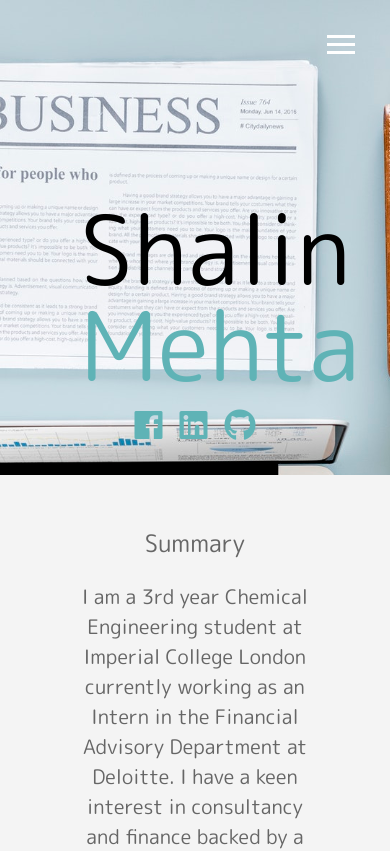
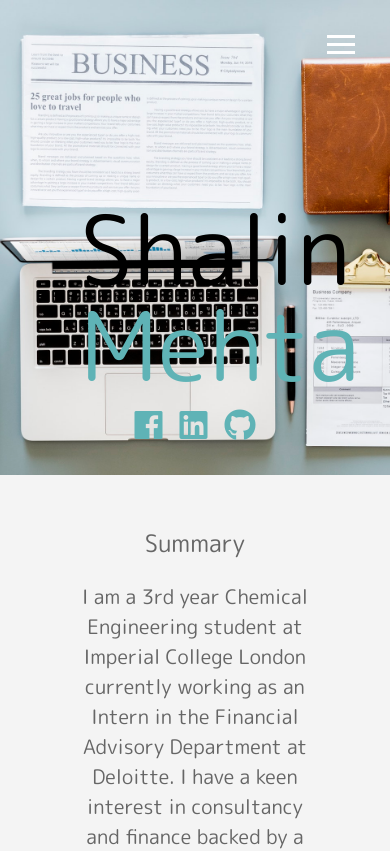
Before and after one commit to shalinmehtaa/my_portfolio, a website: page dist/index.html in a window 390 px wide. Shown: the top 851 px of the page. Drawn offline with Linux system fonts and the light colour scheme.

Commit message:
Made the main image mobile responsive

```diff
--- a/package.json
+++ b/package.json
@@ -3,12 +3,15 @@
   "version": "1.0.0",
   "description": "responsive",
   "main": "index.js",
+  "homepage": "https://shalinmehtaa.github.io/my_portfolio",
   "scripts": {
-    "sass": "node-sass -w scss/ -o dist/css --recursive"
+    "sass": "node-sass -w scss/ -o dist/css --recursive",
+    "deploy": "gh-pages -d dist"
   },
   "author": "Shalin Mehta",
   "license": "MIT",
   "dependencies": {
+    "gh-pages": "^1.2.0",
     "node-sass": "^4.9.3"
   }
 }
--- a/scss/_config.scss
+++ b/scss/_config.scss
@@ -8,7 +8,7 @@ $background-opacity: 0.7;
   transition: all 0.2s ease-out;
 }
 
-@mixin background {
+/* @mixin background {
   @if show-home-image {
     &#bg-image {
       background: $home-image;
@@ -17,8 +17,9 @@ $background-opacity: 0.7;
       background-position: center;
       height: 100%;
       background-repeat: no-repeat;
+      position: relative;
 
-      /* &:after {
+        &:after {
         content: "";
         position: absolute;
         top: 0;
@@ -27,10 +28,10 @@ $background-opacity: 0.7;
         height: 100%;
         background: rgba($primary-color, $background-opacity);
         z-index: -1;
-      } this enables and overlay over the image */
+      } //this enables and overlay over the image
     }
   }
-}
+} */
 
 // Set Text Color
 @function set-text-color($color) {
--- a/scss/about.scss
+++ b/scss/about.scss
@@ -6,7 +6,7 @@
 }
 
 body {
-  @include background;
+  // @include background;
   background: #b6c2ca;
   color: #333;
   height: 100%;
--- a/scss/main.scss
+++ b/scss/main.scss
@@ -6,7 +6,7 @@
 }
 
 body {
-  @include background();
+  // @include background();
   background: $primary-color;
   color: set-text-color($primary-color);
   height: 100%;
@@ -96,6 +96,7 @@ main {
   }
 }
 
+.pimg1,
 .pimg2,
 .pimg3 {
   position: relative;
@@ -103,6 +104,11 @@ main {
   background-size: cover;
   background-repeat: no-repeat;
   background-attachment: fixed;
+}
+
+.pimg1 {
+  background-image: url("../img/bgimage1.jpeg");
+  min-height: 100%;
 }
 
 .pimg2 {
```
Also changed, not shown: dist/contact.html, dist/css/about.css, dist/css/main.css, dist/index.html, 1 other file.
